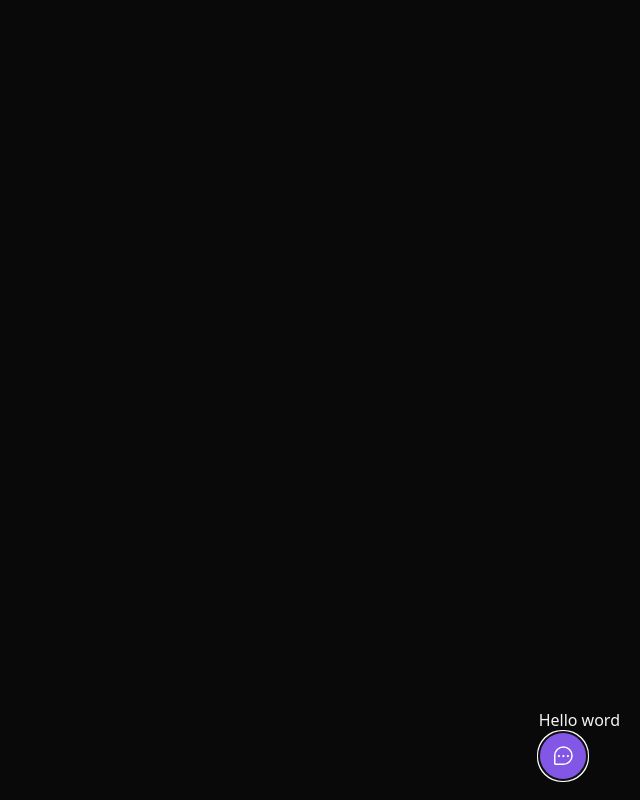
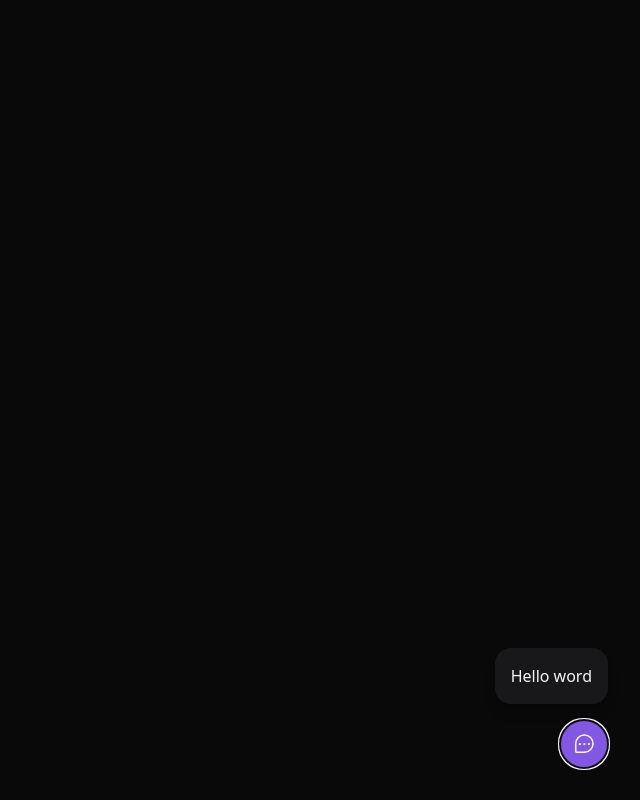
Before and after one commit to Vinicius-Holtman/FeedWid, a React (Vite) app in the folder web/: page / in a window 1280 px wide. Both pictures are taken after a click on the button "Feedback". Shown: the whole page, without its empty margins (640-1280 px from the left). Built offline with nearby package versions, Linux system fonts and the light colour scheme.

Commit message:
Created component Widget

```diff
--- a/web/src/components/Widget.tsx
+++ b/web/src/components/Widget.tsx
@@ -1,10 +1,13 @@
 import { ChatTeardropDots } from 'phosphor-react'
 import { Popover } from '@headlessui/react'
+import { WidgetForm } from './WidgetForm'
 
 export function Widget() {
   return (
-    <Popover className='absolute bottom-5 right-5'>
-      <Popover.Panel>Hello word</Popover.Panel>
+    <Popover className='absolute bottom-5 right-5 md:bottom-8 md:right-8 flex flex-col items-end'>
+      <Popover.Panel>
+        <WidgetForm />
+      </Popover.Panel>
 
       <Popover.Button className='bg-brand-500 rounded-full px-3 h-12 text-white flex items-center group'>
         <ChatTeardropDots className='w-6 h-6'/>
--- /dev/null
+++ b/web/src/components/WidgetForm.tsx
@@ -0,0 +1,10 @@
+
+
+
+export function WidgetForm() {
+  return (
+    <div className="bg-zinc-900 p-4 relative rounded-2xl mb-4 flex flex-col items-center shadow-lg w-[calc(100vw-2rem)] md:w-auto">
+      Hello word
+    </div>
+  )
+}
```
